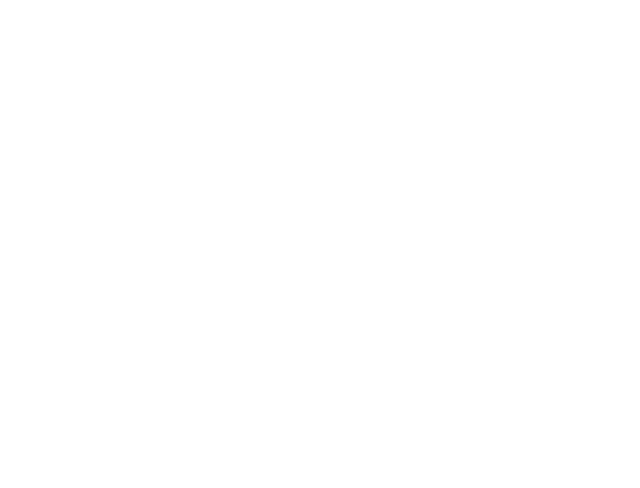
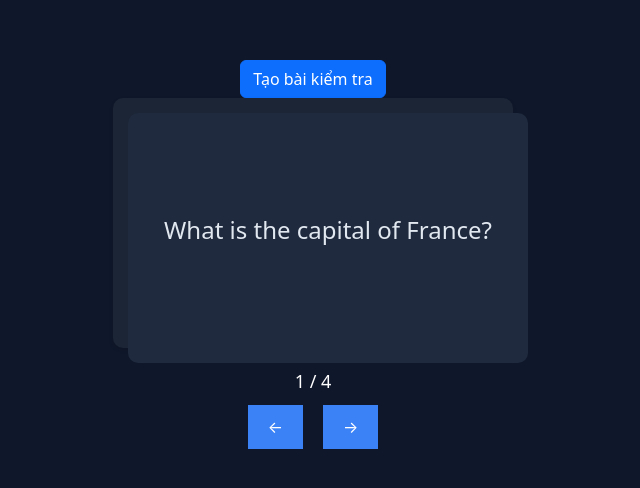
Before and after one commit to tiendatttt234/SDN302_SE1763_Quiz_practice, a React (Create React App) app in the folder client/: page /flash in a window 1280 px wide. Before the commit this address had no page. Shown: the part 146-634 px from the top of the page, without its empty margins (327-967 px from the left). Built offline with nearby package versions, Linux system fonts and the light colour scheme.

Commit message:
Flash card component

```diff
--- a/client/db.json
+++ b/client/db.json
@@ -122,6 +122,45 @@
           ]
         }
       ]
+    },
+    {
+      "id": "14c1",
+      "title": "tth",
+      "description": "112",
+      "questions": [
+        {
+          "id": 1,
+          "question": "1 1 ",
+          "type": "multiple-answers",
+          "answers": [
+            {
+              "text": "2",
+              "correct": true,
+              "wrong": false
+            },
+            {
+              "text": "3",
+              "correct": true,
+              "wrong": false
+            },
+            {
+              "text": "4",
+              "correct": true,
+              "wrong": false
+            },
+            {
+              "text": "5",
+              "correct": true,
+              "wrong": false
+            },
+            {
+              "text": "6",
+              "correct": false,
+              "wrong": true
+            }
+          ]
+        }
+      ]
     }
   ]
 }
--- a/client/src/App.js
+++ b/client/src/App.js
@@ -13,6 +13,7 @@
 import HomePage from './components/authen/Homepage';
 import Login from './components/authen/Login/Login';
 import Register from './components/authen/Register/Register';
+import Flashcard from './components/user/FlashCard';
 
 function App() {
   return (
@@ -38,6 +39,7 @@
           <Route path="/managerdb/viewques" element={<ViewQuestionDetail />} />
           <Route path="/managerdb/viewques/:id" element={<ViewQuestionDetail />} />
           <Route path="/managerdb/manaques" element={<ManageQuestion />} />
+          <Route path='/flash' element={<Flashcard/>}/>
 
       </Routes>
     </div>
--- /dev/null
+++ b/client/src/components/user/FlashCard.css
@@ -0,0 +1,81 @@
+.flashcard-wrapper {
+    display: flex;
+    flex-direction: column;
+    align-items: center;
+    justify-content: center;
+    height: 100vh; /* Giúp thẻ flashcard luôn ở giữa màn hình */
+    background-color: #0f172a; /* Màu nền tối */
+    color: white; /* Màu chữ trắng */
+  }
+
+  .flashcard-container {
+    perspective: 1000px;
+    width: 400px;
+    height: 250px;
+    margin-bottom: 20px;
+  }
+
+  .flashcard {
+    width: 100%;
+    height: 100%;
+    position: relative;
+    transition: transform 0.6s;
+    transform-style: preserve-3d;
+    cursor: pointer;
+    background-color: #1b2535;
+    border-radius: 10px;
+  }
+
+  .flipped {
+    transform: rotateY(180deg);
+  }
+
+  .front, .back {
+    position: absolute;
+    width: 100%;
+    height: 100%;
+    backface-visibility: hidden;
+    display: flex;
+    justify-content: center;
+    align-items: center;
+    font-size: 24px;
+    padding: 20px;
+    border-radius: 10px;
+  }
+
+  .front {
+    background-color: #1f2a3e; /* Màu tối cho mặt trước */
+    color: #e2e8f0; /* Màu chữ sáng */
+  }
+
+  .back {
+    background-color: #334155; /* Màu xám đậm hơn cho mặt sau */
+    color: #94a3b8; /* Màu chữ xám nhạt */
+    transform: rotateY(180deg);
+  }
+
+  .question-counter {
+    font-size: 18px;
+    margin-bottom: 10px;
+  }
+
+  .navigation-buttons {
+    display: flex;
+    justify-content: center;
+    align-items: center;
+    gap: 20px; /* Khoảng cách giữa các nút */
+  }
+
+  button {
+    padding: 10px 20px;
+    font-size: 24px;
+    background-color: #3b82f6;
+    color: white;
+    border: none;
+    border-radius: 5px;
+    cursor: pointer;
+  }
+
+  button:hover {
+    background-color: #60a5fa;
+  }
--- /dev/null
+++ b/client/src/components/user/FlashCard.jsx
@@ -0,0 +1,123 @@
+import React, { useState } from "react";
+import "./FlashCard.css"; // You will define the styles here
+import { Modal, Button, Form, Row, Col } from 'react-bootstrap'; // Import Bootstrap for Modal
+
+const Flashcard = () => {
+  const [currentQuestionIndex, setCurrentQuestionIndex] = useState(0);
+  const [isFlipped, setIsFlipped] = useState(false);
+  const [showQuizSetup, setShowQuizSetup] = useState(false);
+  const [quizName, setQuizName] = useState('');
+  const [numQuestions, setNumQuestions] = useState(0);
+
+  const questions = [
+    { question: "What is the capital of France?", answer: "Paris" },
+    { question: "What is the largest ocean on Earth?", answer: "Pacific Ocean" },
+    { question: 'Who wrote "Hamlet"?', answer: "William Shakespeare" },
+    { question: "What is the boiling point of water?", answer: "100°C (212°F)" },
+  ];
+
+  const handleCardClick = () => {
+    setIsFlipped(!isFlipped);
+  };
+
+  const handleNextQuestion = () => {
+    setIsFlipped(false); // Reset to show question side
+    setCurrentQuestionIndex((prevIndex) =>
+      prevIndex === questions.length - 1 ? 0 : prevIndex + 1
+    );
+  };
+
+  const handlePreviousQuestion = () => {
+    setIsFlipped(false); // Reset to show question side
+    setCurrentQuestionIndex((prevIndex) =>
+      prevIndex === 0 ? questions.length - 1 : prevIndex - 1
+    );
+  };
+
+  // Modal controls for quiz setup
+  const handleShowQuizSetup = () => setShowQuizSetup(true);
+  const handleCloseQuizSetup = () => setShowQuizSetup(false);
+
+  const handleQuizSubmit = (e) => {
+    e.preventDefault();
+    if (numQuestions > questions.length) {
+      alert(`Số lượng câu hỏi không được vượt quá ${questions.length}`);
+    } else {
+      handleCloseQuizSetup();
+    }
+  };
+
+  return (
+
+    <div className="flashcard-wrapper">
+                <Button variant="primary" onClick={handleShowQuizSetup} className="create-quiz-btn">
+          Tạo bài kiểm tra
+        </Button>
+      {/* Flashcard */}
+      <div className="flashcard-container" onClick={handleCardClick}>
+        <div className={`flashcard ${isFlipped ? "flipped" : ""}`}>
+          <div className="front">
+            <p>{questions[currentQuestionIndex].question}</p>
+          </div>
+          <div className="back">
+            <p>{questions[currentQuestionIndex].answer}</p>
+          </div>
+        </div>
+      </div>
+
+      {/* Hiển thị số câu hiện tại / tổng số câu */}
+      <div className="question-counter">
+        {currentQuestionIndex + 1} / {questions.length}
+      </div>
+
+      {/* Nút Previous và Next */}
+      <div className="navigation-buttons">
+        <button onClick={handlePreviousQuestion} className="prev-button">←</button>
+        <button onClick={handleNextQuestion} className="next-button">→</button>
+      </div>
+
+
+
+
+      {/* Quiz setup modal */}
+      <Modal show={showQuizSetup} onHide={handleCloseQuizSetup}>
+        <Modal.Header closeButton>
+          <Modal.Title>Thiết lập bài kiểm tra</Modal.Title>
+        </Modal.Header>
+        <Modal.Body>
+          <Form onSubmit={handleQuizSubmit}>
+            <Form.Group controlId="quizName">
+              <Form.Label>Tên bài kiểm tra</Form.Label>
+              <Form.Control
+                type="text"
+                placeholder="Nhập tên bài kiểm tra"
+                value={quizName}
+                onChange={(e) => setQuizName(e.target.value)}
+                required
+              />
+            </Form.Group>
+
+            <Form.Group controlId="numQuestions" className="mt-3">
+              <Form.Label>Số lượng câu hỏi (tối đa {questions.length})</Form.Label>
+              <Form.Control
+                type="number"
+                placeholder={`Nhập số lượng câu hỏi (tối đa ${questions.length})`}
+                value={numQuestions}
+                onChange={(e) => setNumQuestions(e.target.value)}
+                required
+                min="1"
+                max={questions.length}
+              />
+            </Form.Group>
+
+            <Button variant="primary" type="submit" className="mt-3">
+              Bắt đầu bài kiểm tra
+            </Button>
+          </Form>
+        </Modal.Body>
+      </Modal>
+    </div>
+  );
+};
+
+export default Flashcard;
```
Also changed, not shown: 1 other file (tests, documents, lock files or other folders).
